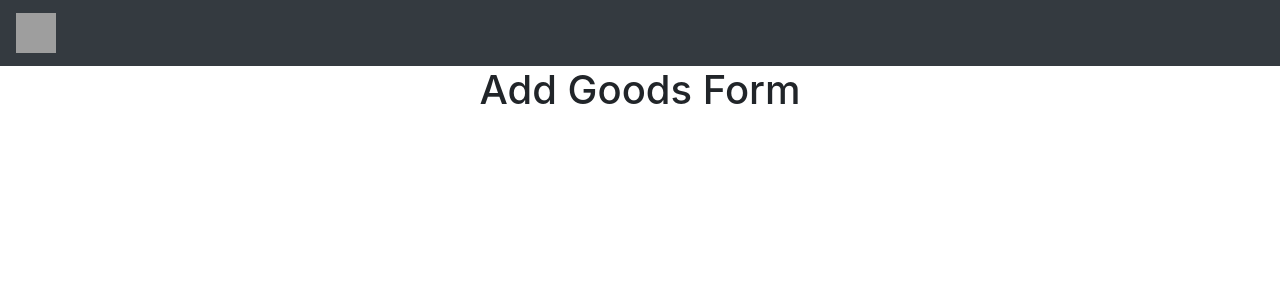
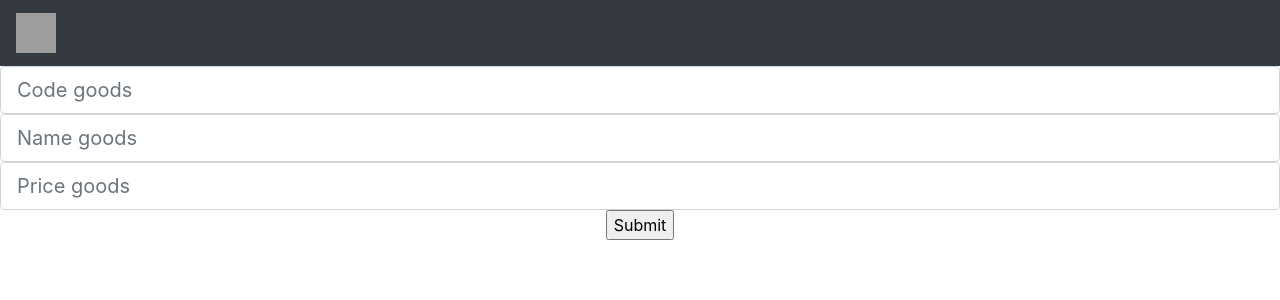
Before and after one commit to Asusmemopad/client_internet_shop, a React (Create React App) app in the folder internet_shop_client/: page /addGoods in a window 1280 px wide. Shown: the top 300 px of the page. Built offline with nearby package versions, Linux system fonts and the light colour scheme; grey boxes are pictures that could not be loaded.

Commit message:
add functional controller

```diff
--- a/internet_shop_client/src/components/Goods/AddGoods.js
+++ b/internet_shop_client/src/components/Goods/AddGoods.js
@@ -1,10 +1,64 @@
 import React, { Component } from 'react'
 
 class AddGoods extends Component {
+  constructor(){
+    super();
+
+    this.state = {
+      code: "",
+      name: "",
+      price: ""
+    }
+
+    this.onChange = this.onChange.bind(this);
+    this.onSubmit = this.onSubmit.bind(this);
+  }
+
+  onSubmit(e) {
+    e.preventDefault();
+    const newGoods = {
+      code: this.state.code,
+      name: this.state.name,
+      price: this.state.price
+    };
+    console.log(newGoods);
+  }
+
+  onChange(e){
+    this.setState({[e.target.name]:e.target.value});
+  }
+
   render() {
     return (
       <div>
-        <h1>Add Goods Form</h1>
+        <form onSubmit={this.onSubmit}>
+        <input
+            type = "text"
+            className = "form-control form-control-lg"
+            placeholder = "Code goods"
+            name = "code"
+            value = {this.state.code}
+            onChange = {this.onChange}
+          />
+          <input
+            type = "text"
+            className = "form-control form-control-lg"
+            placeholder = "Name goods"
+            name = "name"
+            value = {this.state.name}
+            onChange = {this.onChange}
+          />
+          <input
+            type = "text"
+            className = "form-control form-control-lg"
+            placeholder = "Price goods"
+            name = "price"
+            value = {this.state.price}
+            onChange = {this.onChange}
+          />
+
+          <input type="submit"/>
+        </form>
       </div>
     )
   }
```
